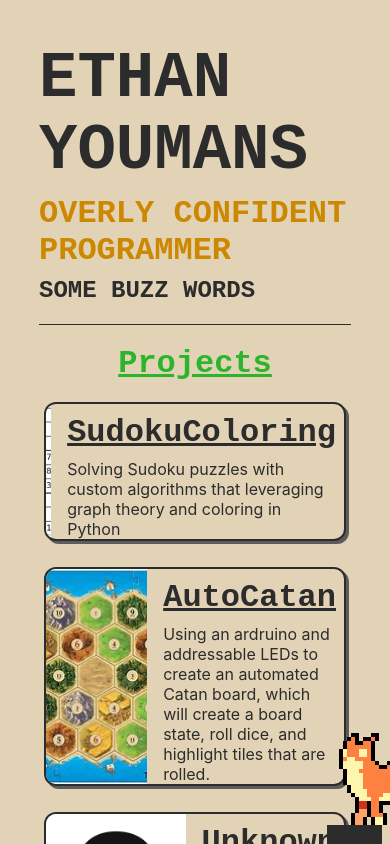
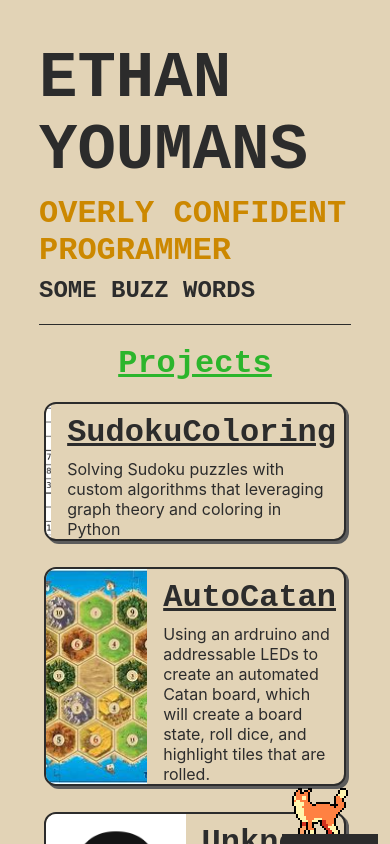
Before and after one commit to ETYoumans/Portfolio, a React (Create React App) app: page / in a window 390 px wide. Shown: the top 844 px of the page. Built offline with nearby package versions, Linux system fonts and the light colour scheme.

Commit message:
updated responsive design

```diff
--- a/src/cat.js
+++ b/src/cat.js
@@ -10,7 +10,7 @@ const IDLE_COUNT = 4;
 const IDLE_SPEED = 200;
 const WALK_COUNT = 6;
 const WALK_SPEED = 100;
-const SCALE = 4;
+//let SCALE = 4;
 
 const Cat = () => {
     const [frame, setFrame] = useState(0);
@@ -20,6 +20,23 @@ const Cat = () => {
     const direction = useRef('right');
     const animating = useRef(false);
     const walkingTimer = useRef(null);
+    const [windowWidth, setWindowWidth] = useState(window.innerWidth);
+    const [platformRightPx, setPlatformRightPx] = useState(0);
+    const [platformWidthPx, setPlatformWidthPx] = useState(0);
+    const [catOffsetRight, setCatOffsetRight] = useState(0);
+
+    const [scale, setScale] = useState(getResponsiveScale());
+
+    function getResponsiveScale() {
+        const baseScale = 4;
+        const minScale = 2;
+        const minWidth = 320;
+        const maxWidth = 1200;
+
+        const clampedWidth = Math.max(minWidth, Math.min(window.innerWidth, maxWidth));
+        const scale = baseScale * ((clampedWidth - minWidth) / (maxWidth - minWidth));
+        return Math.max(minScale, scale);
+    }
 
     const sprites = useRef(
             Math.random() <= 0.90
@@ -66,6 +83,36 @@ const Cat = () => {
 
         window.addEventListener('scroll', handleScroll);
 
+        const handleResize = () => {
+            const newScale = getResponsiveScale();
+            const currentWindowWidth = window.innerWidth;
+            setWindowWidth(currentWindowWidth);
+            setVwToPx(currentWindowWidth / 100);
+            setScale(newScale);
+
+            let feetCenter = sprites.color ? 19 : 0;
+
+            feetCenter = direction.current === 'left'
+                ? FRAME_WIDTH - feetCenter : feetCenter;
+
+            let feetCenterOffsetScaled = feetCenter * newScale;
+
+            const rightInsetPercent = 3;
+            const rightInsetPx = (currentWindowWidth * rightInsetPercent) / 100;
+            const catWidthPx = FRAME_WIDTH * newScale;
+
+            setPlatformWidthPx(catWidthPx);
+            setPlatformRightPx(rightInsetPx)
+
+            const platformCenterPx = rightInsetPx + (catWidthPx / 2);
+            const catOffsetAdjustment = ((currentWindowWidth / 100)*1.5)/2.5 * newScale;
+
+            setCatOffsetRight(platformCenterPx - feetCenterOffsetScaled + catOffsetAdjustment);
+        };
+
+        handleResize();
+        window.addEventListener('resize', handleResize);
+
         idleInterval = setInterval(() => {
             if (!isWalking) {
                 idleAnimation();
@@ -74,34 +121,22 @@ const Cat = () => {
 
         return () => {
             window.removeEventListener('scroll', handleScroll);
+            window.removeEventListener('resize', handleResize);
             clearInterval(idleInterval);
+            clearTimeout(walkingTimer.current);
         };
     }, [isWalking]);
 
-    const platformWidthPx = 14 * vwToPx;
-    const platformRightPx = 3 * vwToPx - (SCALE*0.9);
-    const K = SCALE * 20;
-    let catOffsetRight;
-    if (sprites.color === true) {
-        catOffsetRight = direction.current === 'left'
-        ? (platformRightPx + platformWidthPx - (FRAME_WIDTH * SCALE * 1.02))
-        : (platformRightPx - (FRAME_WIDTH * SCALE * 0.24));
-    }
-    else {
-        catOffsetRight = direction.current === 'left'
-        ? (platformRightPx + platformWidthPx - (FRAME_WIDTH * SCALE * 0.935))
-        : (platformRightPx - (FRAME_WIDTH * SCALE * 0.31));
-    }
 
     return (
     <>
     <div
         style={{
           position: 'fixed',
-          bottom: '0vh',
+          bottom: '0px',
           right: `${platformRightPx}px`,
           width: `${platformWidthPx}px`,
-          height: `${FRAME_HEIGHT * SCALE * 0.1}px`,
+          height: `${FRAME_HEIGHT * scale * 0.1}px`,
           backgroundColor: '#2c2c2c',
           zIndex: 998
         }}
@@ -109,7 +144,7 @@ const Cat = () => {
     <div
       style={{
         position: 'fixed',
-        bottom: `${FRAME_HEIGHT * SCALE * 0.1}px`,
+        bottom: `${FRAME_HEIGHT * scale * 0.1}px`,
         right: `${catOffsetRight}px`,
         width: `${FRAME_WIDTH}px`,
         height: `${FRAME_HEIGHT}px`,
@@ -118,8 +153,12 @@ const Cat = () => {
         backgroundRepeat: 'no-repeat',
         backgroundSize: `${FRAME_WIDTH * (isWalking ? WALK_COUNT : IDLE_COUNT)}px ${FRAME_HEIGHT}px`,
         imageRendering: 'pixelated',
-        transform: `${direction.current === 'left' ? 'scaleX(-1)' : 'scaleX(1)'} scale(${SCALE}) `,
-        transformOrigin: direction.current === 'left' ? 'bottom left' : 'bottom right',
+
+        transform: `
+        ${direction.current === 'left' ? `translateX(-${FRAME_WIDTH}px) scaleX(-1)` : ''}
+        scale(${scale})
+        `,
+        transformOrigin: 'bottom center',
         zIndex: 999
       }}
     />
```
